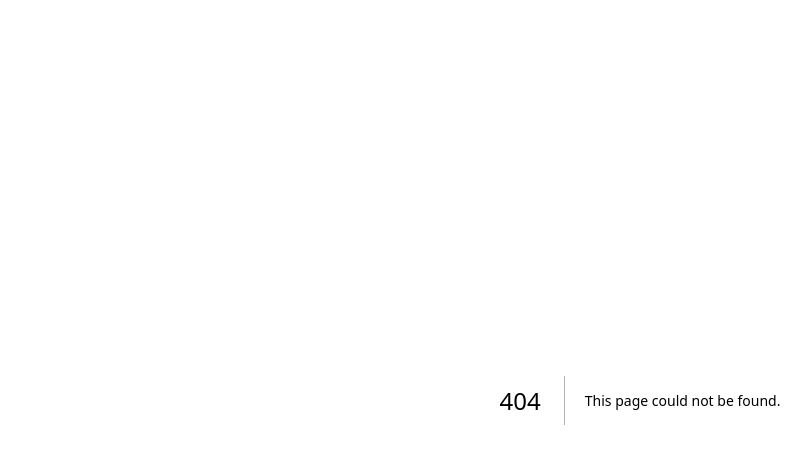
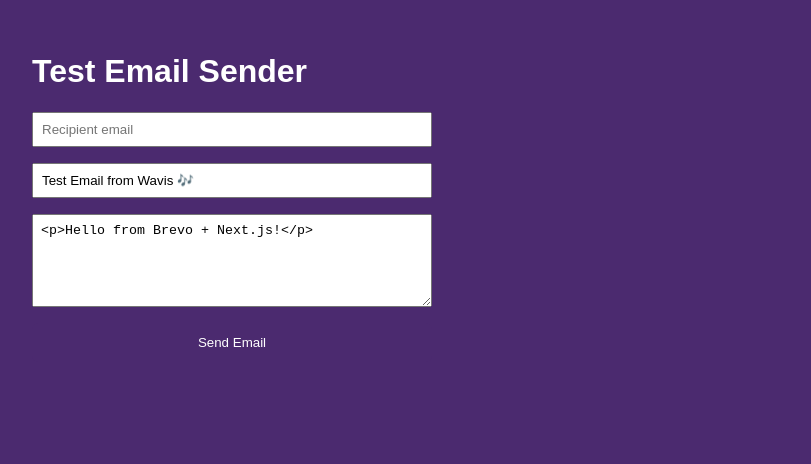
Before and after one commit to davisransdellcaruso-jpg/music-gallery-app, a Next.js app: page /test-email in a window 1280 px wide. Before the commit this address had no page. Shown: the top 464 px of the page, without its empty margins (0-811 px from the left). Built offline with nearby package versions, Linux system fonts and the light colour scheme.

Commit message:
Add test email sender page

```diff
--- /dev/null
+++ b/pages/test-email.tsx
@@ -0,0 +1,66 @@
+import { useState } from "react";
+
+export default function TestEmailPage() {
+  const [to, setTo] = useState("");
+  const [subject, setSubject] = useState("Test Email from Wavis 🎶");
+  const [htmlContent, setHtmlContent] = useState("<p>Hello from Brevo + Next.js!</p>");
+  const [status, setStatus] = useState<string | null>(null);
+
+  const handleSend = async (e: React.FormEvent) => {
+    e.preventDefault();
+    setStatus("Sending...");
+
+    try {
+      const res = await fetch("/api/send-email", {
+        method: "POST",
+        headers: { "Content-Type": "application/json" },
+        body: JSON.stringify({ to, subject, htmlContent }),
+      });
+
+      const data = await res.json();
+      if (data.success) {
+        setStatus("✅ Email sent successfully!");
+      } else {
+        setStatus(`❌ Error: ${data.error}`);
+      }
+    } catch (err: any) {
+      setStatus(`❌ Request failed: ${err.message}`);
+    }
+  };
+
+  return (
+    <div style={{ padding: "2rem", fontFamily: "sans-serif" }}>
+      <h1>Test Email Sender</h1>
+      <form onSubmit={handleSend} style={{ display: "flex", flexDirection: "column", gap: "1rem", maxWidth: "400px" }}>
+        <input
+          type="email"
+          placeholder="Recipient email"
+          value={to}
+          onChange={(e) => setTo(e.target.value)}
+          required
+          style={{ padding: "0.5rem" }}
+        />
+        <input
+          type="text"
+          placeholder="Subject"
+          value={subject}
+          onChange={(e) => setSubject(e.target.value)}
+          required
+          style={{ padding: "0.5rem" }}
+        />
+        <textarea
+          placeholder="HTML Content"
+          value={htmlContent}
+          onChange={(e) => setHtmlContent(e.target.value)}
+          rows={5}
+          style={{ padding: "0.5rem" }}
+        />
+        <button type="submit" style={{ padding: "0.75rem", background: "#4b2a6f", color: "white", border: "none", borderRadius: "6px" }}>
+          Send Email
+        </button>
+      </form>
+
+      {status && <p style={{ marginTop: "1rem" }}>{status}</p>}
+    </div>
+  );
+}
```
